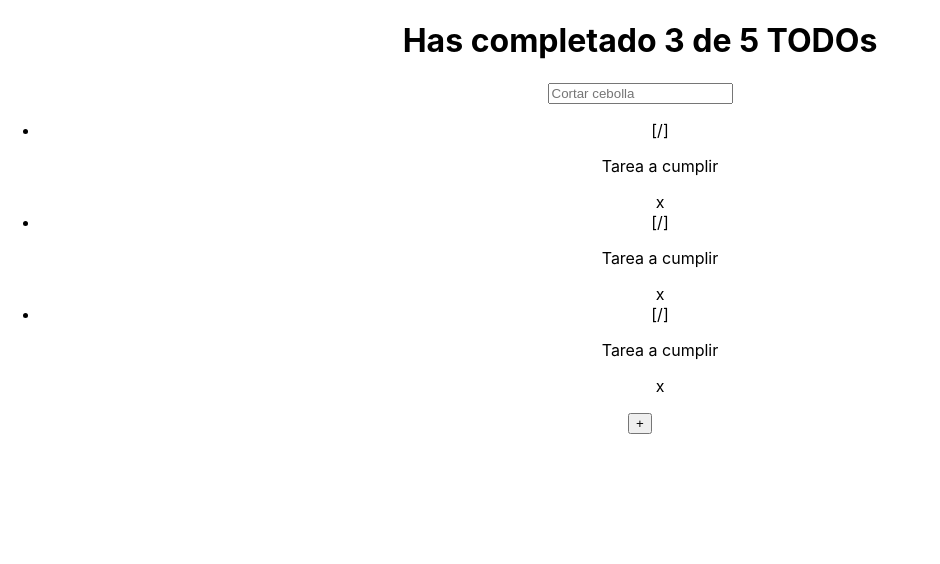
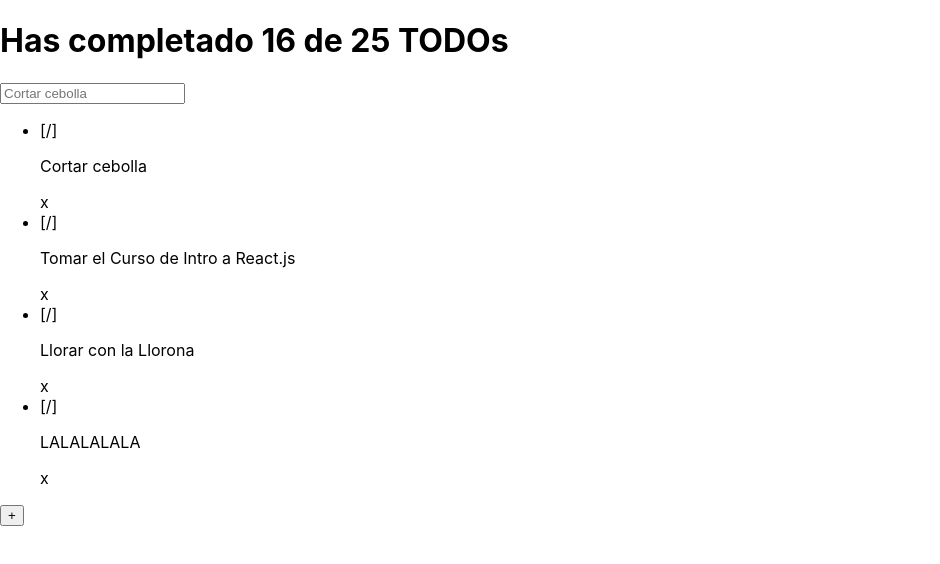
Before and after one commit to platzi/curso-react-intro, a React (Create React App) app: page / in a window 1280 px wide. Shown: the top 564 px of the page, without its empty margins (0-940 px from the left). Built offline with nearby package versions, Linux system fonts and the light colour scheme.

Commit message:
props, children, react.fragment

```diff
--- a/src/App.js
+++ b/src/App.js
@@ -1,23 +1,34 @@
 import { TodoCounter } from './TodoCounter';
 import { TodoSearch } from './TodoSearch';
 import { TodoList } from './TodoList';
-import './App.css';
 import { TodoItem } from './TodoItem';
 import { CreateTodoButton } from './CreateTodoButton';
+import './App.css';
+
+const defaultTodos = [
+  { text: 'Cortar cebolla', completed: true },
+  { text: 'Tomar el Curso de Intro a React.js', completed: false },
+  { text: 'Llorar con la Llorona', completed: false },
+  { text: 'LALALALALA', completed: false },
+];
 
 function App() {
   return (
-    <div className="App">
-      <TodoCounter/>
+    // Ract.Fragments = <> </>
+    <>
+      <TodoCounter completed={16} total={25}/>
       <TodoSearch/>
 
       <TodoList>
-        <TodoItem/>
-        <TodoItem/>
-        <TodoItem />
+      {defaultTodos.map(todo => (
+      <TodoItem
+        key={todo.text}
+        text={todo.text}
+        completed={todo.completed}
+      />))}
       </TodoList>
       <CreateTodoButton/>
-    </div>
+    </>
   );
 }
 
--- a/src/TodoCounter.jsx
+++ b/src/TodoCounter.jsx
@@ -1,9 +1,9 @@
 import React from 'react';
 
-function TodoCounter(){
+function TodoCounter({ total, completed }){
     return(
         <h1>
-            Has completado 3 de 5 TODOs
+            Has completado {completed} de {total} TODOs
         </h1>
     );
 }
--- a/src/TodoItem.js
+++ b/src/TodoItem.js
@@ -1,8 +1,8 @@
-function TodoItem() {
+function TodoItem(props) {
     return (
       <li>
         <span>[/]</span>
-        <p>Tarea a cumplir</p>
+        <p>{props.text}</p>
         <span>x</span>
       </li>
     );
--- a/src/TodoList.js
+++ b/src/TodoList.js
@@ -1,9 +1,9 @@
 import React from 'react';
 
-function TodoList(props){
+function TodoList({children}){
     return(
         <ul>
-            {props.children}
+            {children}
         </ul>
     );
 }
```
